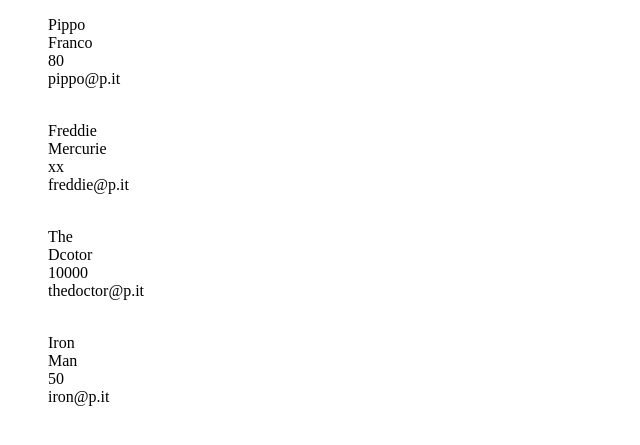
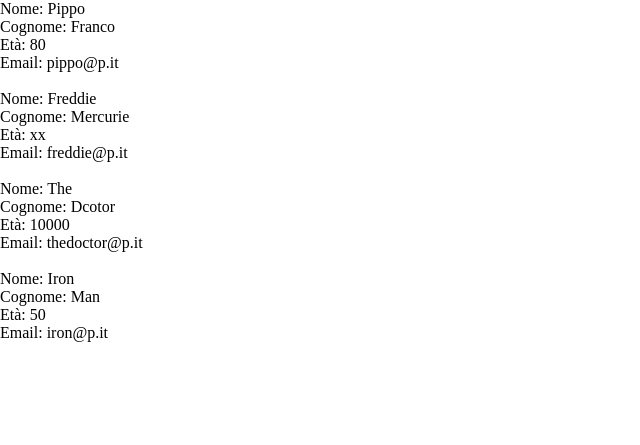
Before and after one commit to 10thDocta/php-oop-1, a PHP site: page / in a window 1280 px wide. Shown: the top 445 px of the page, without its empty margins (0-640 px from the left). Run offline with PHP 8.4, Linux system fonts and the light colour scheme.

Commit message:
Corretto codice html

```diff
--- a/index.php
+++ b/index.php
@@ -33,6 +33,12 @@ $arrUser = [$user1, $user2, $user3, $user4];
     <meta name="viewport" content="width=device-width, initial-scale=1.0">
     <title>Document</title>
     <style>
+    * {
+        margin: 0;
+        padding: 0;
+        box-sizing: border-box;
+    }
+
     ul {
         list-style: none;
     }
@@ -43,10 +49,10 @@ $arrUser = [$user1, $user2, $user3, $user4];
     <?php foreach ($arrUser as $user) { ?>
     <div class="user">
         <ul class="user-list">
-            <li class="user-list__item"> <?php echo $user->name ?> </li>
-            <li class="user-list__item"> <?php echo $user->lastname ?> </li>
-            <li class="user-list__item"> <?php echo $user->age ?> </li>
-            <li class="user-list__item"> <?php echo $user->email ?> </li>
+            <li class="user-list__item"> <?php echo "Nome: " . $user->name ?> </li>
+            <li class="user-list__item"> <?php echo "Cognome: " . $user->lastname ?> </li>
+            <li class="user-list__item"> <?php echo "Età: " . $user->age ?> </li>
+            <li class="user-list__item"> <?php echo "Email: " . $user->email ?> </li>
             <br>
         </ul>
     </div>
```
